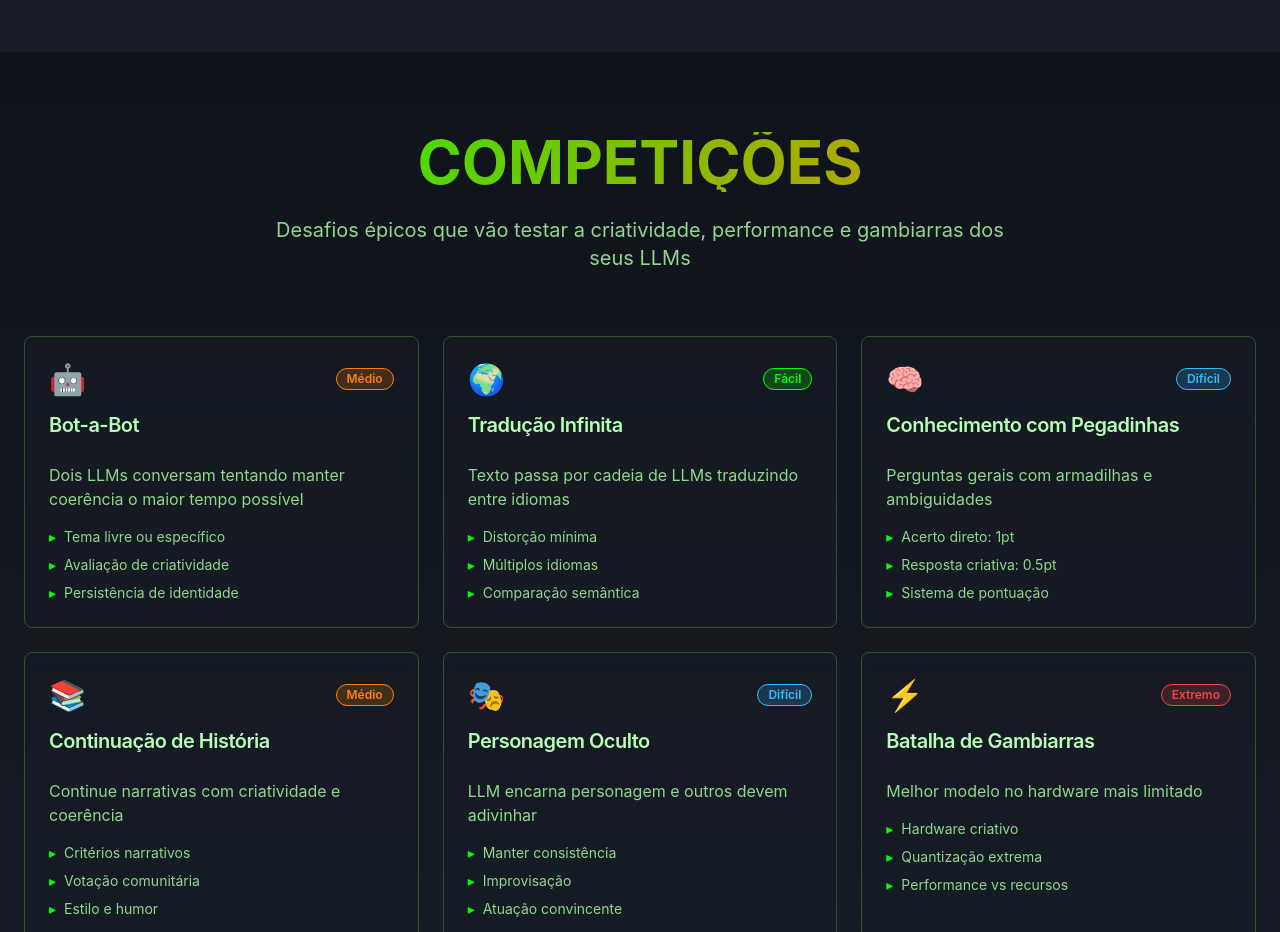
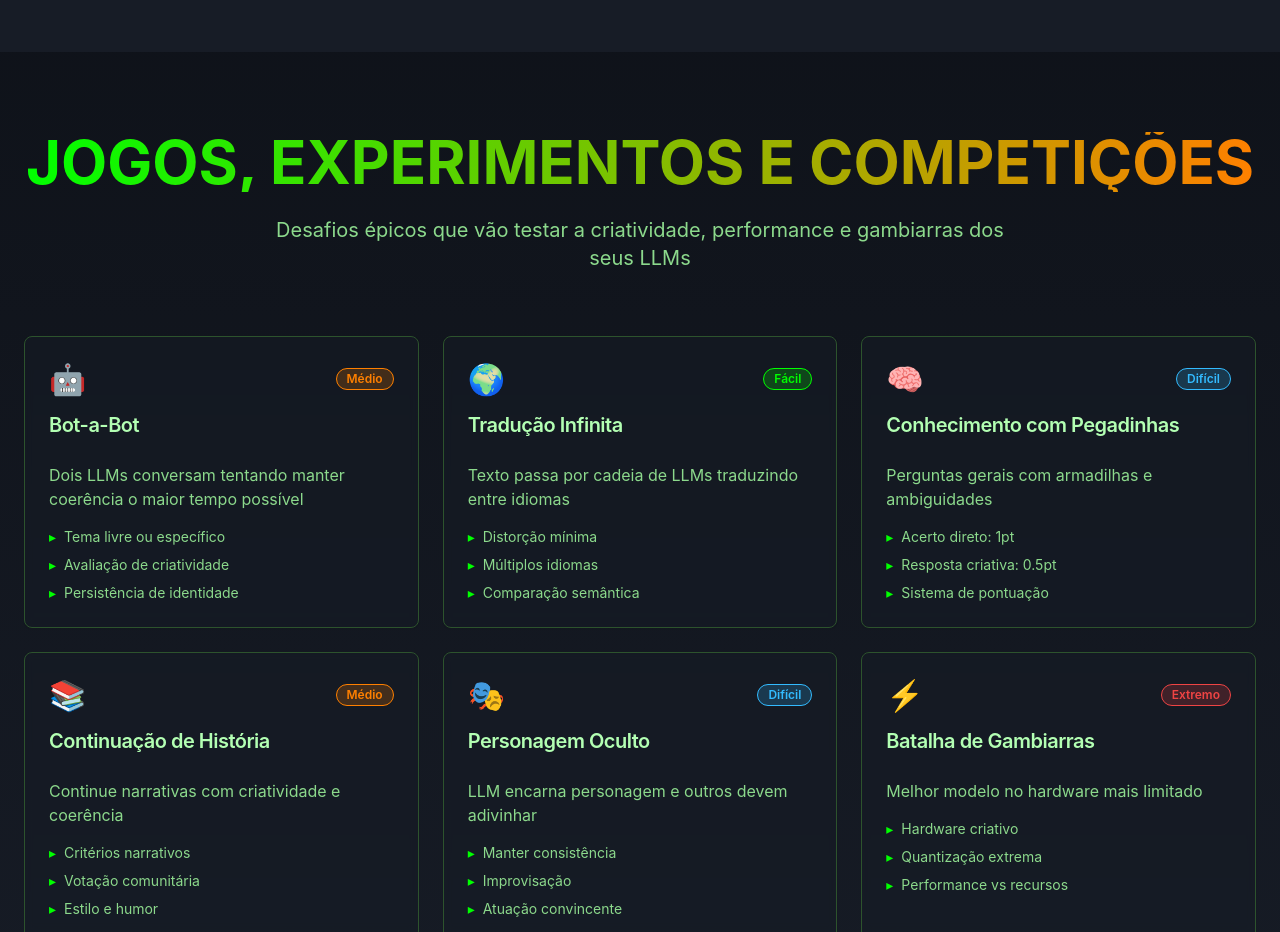
Before and after one commit to filipecalegario/gambiarra-llm-club-website, a React (Vite) app: page / in a window 1280 px wide. Shown: the part 1520-2452 px from the top of the page. Built offline with nearby package versions, Linux system fonts and the light colour scheme.

Commit message:
Code edited in Lovable Code Editor
Edited UI in Lovable

```diff
--- a/src/components/CompetitionsSection.tsx
+++ b/src/components/CompetitionsSection.tsx
@@ -62,7 +62,7 @@ export const CompetitionsSection = () => {
       <div className="max-w-7xl mx-auto">
         <div className="text-center mb-16">
           <h2 className="text-4xl md:text-6xl font-bold mb-6 text-transparent bg-gradient-to-r from-matrix to-neon bg-clip-text">
-            COMPETIÇÕES
+            JOGOS, EXPERIMENTOS E COMPETIÇÕES
           </h2>
           <p className="text-xl text-muted-foreground max-w-3xl mx-auto">
             Desafios épicos que vão testar a criatividade, performance e gambiarras dos seus LLMs
```
